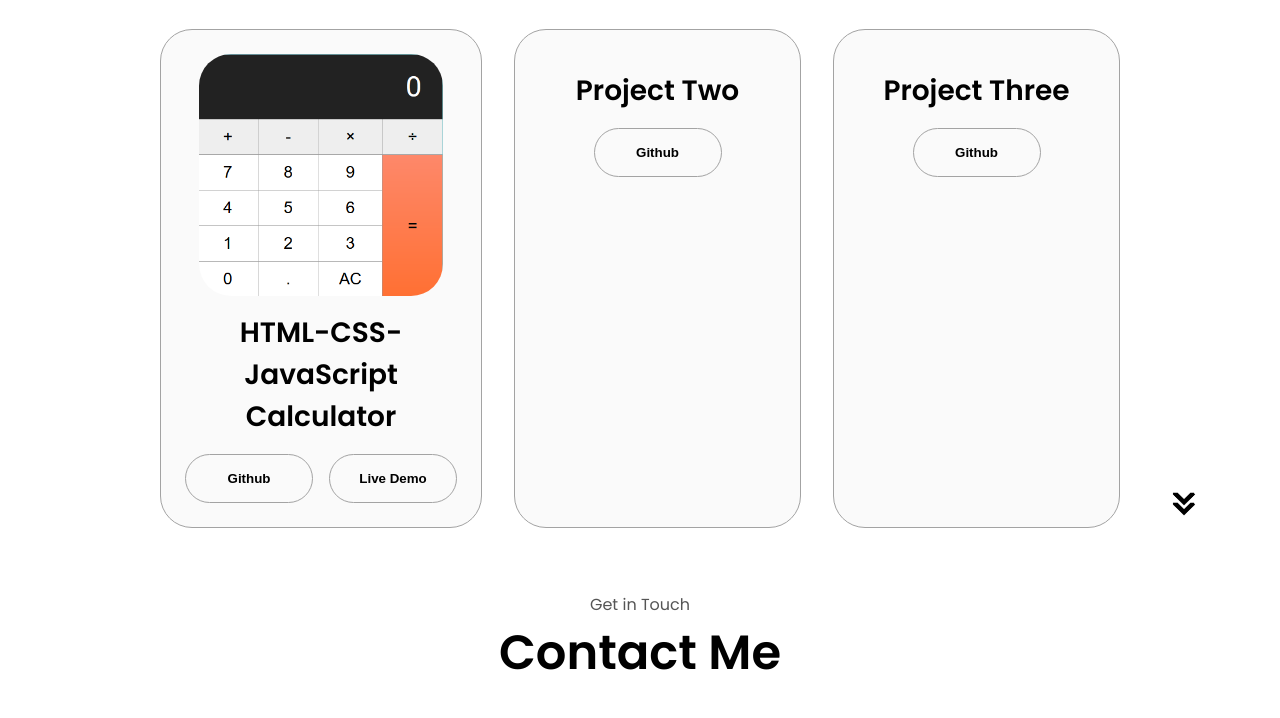
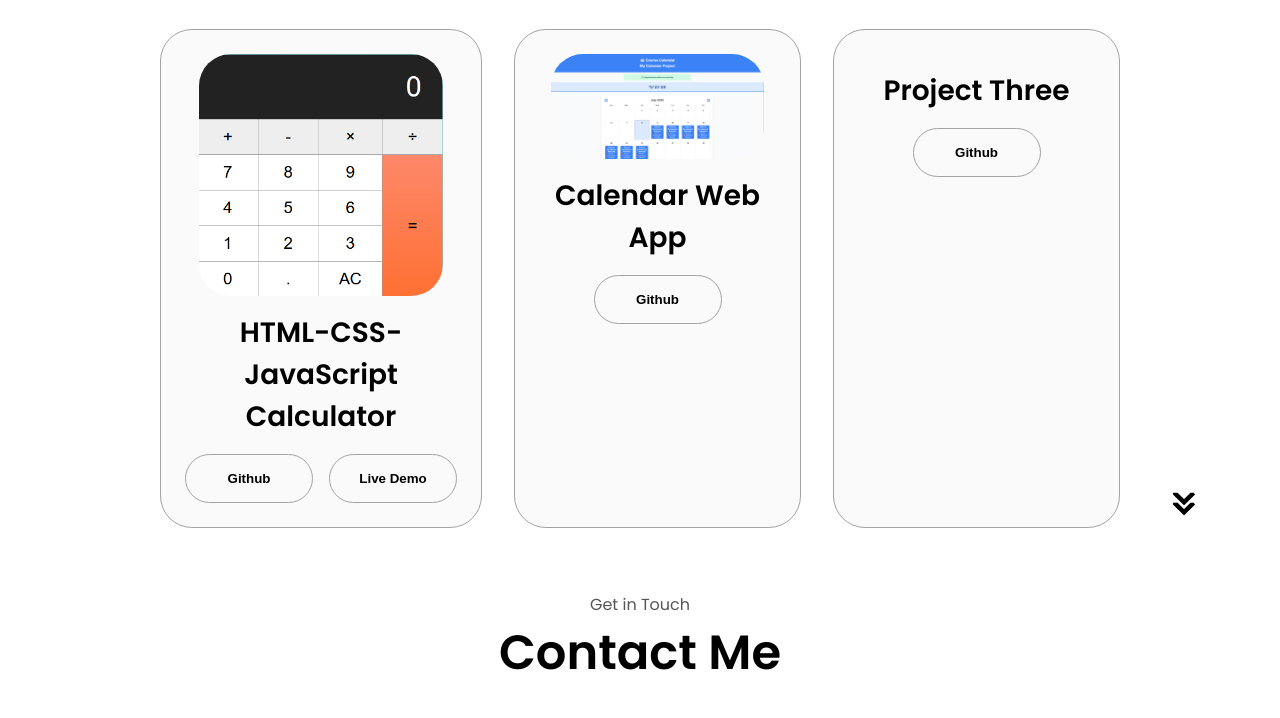
Before and after one commit to saaycon/My-Portfolio, a plain HTML site: page index.html in a window 1280 px wide. Shown: the part 2564-3282 px from the top of the page. Drawn offline with Linux system fonts and the light colour scheme.

Commit message:
updated website with the latest project

```diff
--- a/index.html
+++ b/index.html
@@ -275,9 +275,14 @@
           </div>
           <div class="details-container color-container">
             <div class="article-container">
+              <img
+                src="./assets/Calendar.png"
+                alt="Project 2"
+                class="project-img"
+              />
 
             </div>
-            <h2 class="experience-sub-title project-title">Project Two</h2>
+            <h2 class="experience-sub-title project-title">Calendar Web App</h2>
             <div class="btn-container">
               <button
                 class="btn btn-color-2 project-btn"
```
Also changed, not shown: assets/Calendar.png (added).
